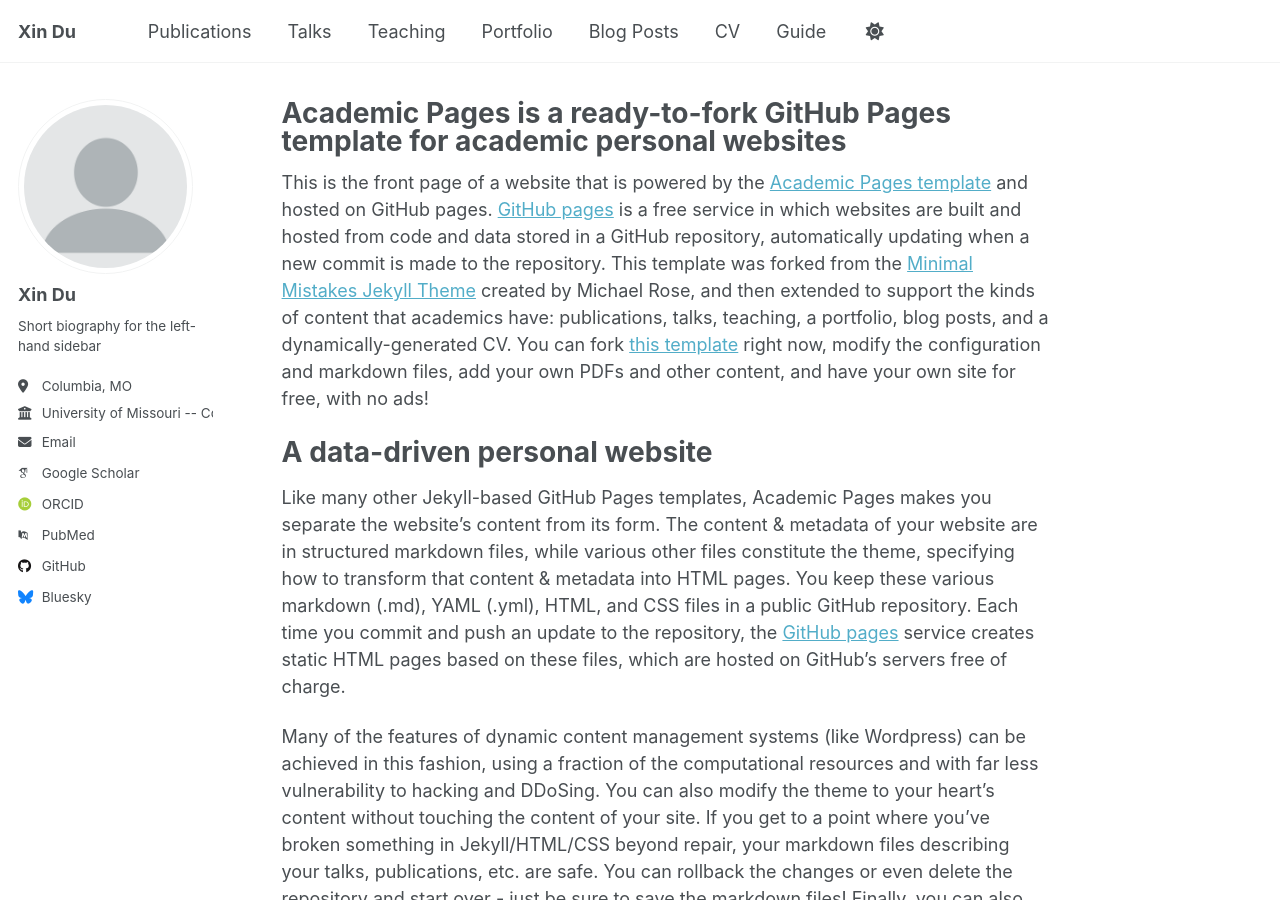
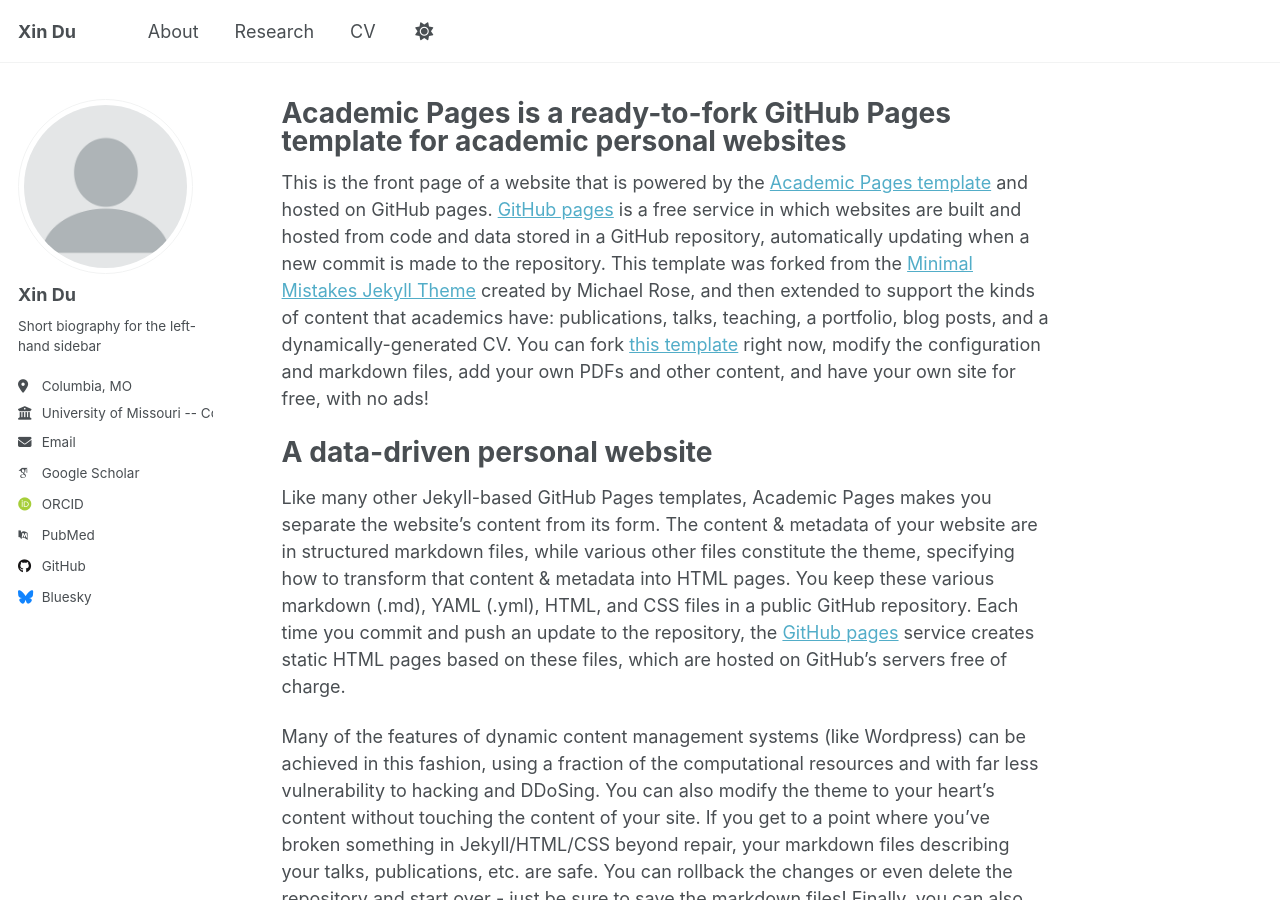
Before and after one commit to dux1n4real/dux1n4real.github.io, a Jekyll site: the page built from _pages/about.md, in a window 1280 px wide and 900 px high. Built offline with Jekyll 4.4.1, drawn with Linux system fonts in a browser that asks for light colours; some web fonts are replaced.

Commit message:
Update main navigation links in navigation.yml
Removed several navigation links and added 'About' and 'Research' links.

```diff
--- a/_data/navigation.yml
+++ b/_data/navigation.yml
@@ -7,27 +7,11 @@
 # NOTE that only one of the CV options should be selected, the first is for the
 #      Markdown formatted page while the second is generated using JSON.
 
+# main navigation links
 main:
-  - title: "Publications"
-    url: /publications/
-
-  - title: "Talks"
-    url: /talks/
-
-  - title: "Teaching"
-    url: /teaching/
-
-  - title: "Portfolio"
-    url: /portfolio/
-
-  - title: "Blog Posts"
-    url: /year-archive/
-
+  - title: "About"
+    url: /
+  - title: "Research"
+    url: /research/
   - title: "CV"
     url: /cv/
-
-  # - title: "CV"
-  #   url: /cv-json/
-
-  - title: "Guide"
-    url: /markdown/
```
